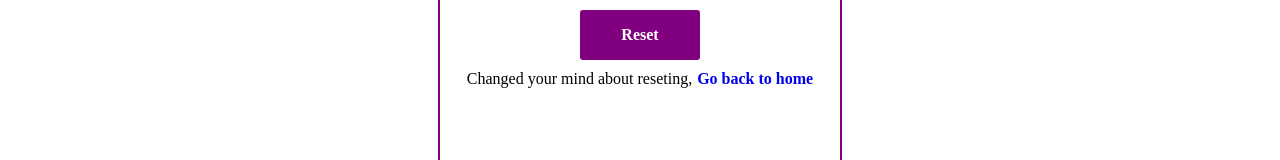
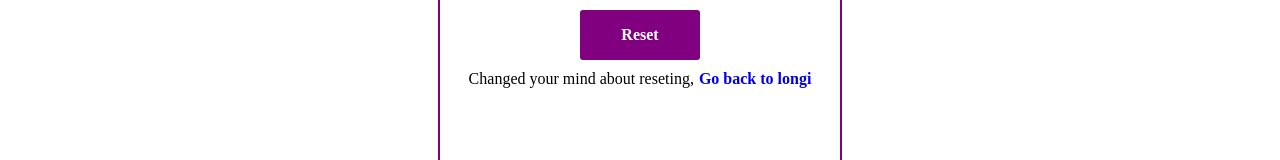
Before and after one commit to dev-sylv/EmailAuthFE, a React (Vite) app: page /reset-password in a window 1280 px wide. Shown: the part 296-456 px from the top of the page. Built offline with nearby package versions, Linux system fonts and the light colour scheme.

Commit message:
saved all

```diff
--- a/src/components/Input.tsx
+++ b/src/components/Input.tsx
@@ -9,11 +9,18 @@ const InputData: React.FC<iInput> = ({
   sign,
   request,
 }) => {
+  const [email, setEmail] = useState("");
   return (
     <div>
       <Field>
         <Form>
-          <Input placeholder={InputTittle} />
+          <Input
+            value={email}
+            onChange={(e: any) => {
+              setEmail(e.target.value);
+            }}
+            placeholder={InputTittle}
+          />
           {sign ? <Input placeholder={InputTittle1} /> : null}
           {request ? <Input placeholder={InputTittle2} /> : null}
         </Form>
--- a/src/pages/Auth/ResetPassword.tsx
+++ b/src/pages/Auth/ResetPassword.tsx
@@ -16,8 +16,8 @@ const ResetPassword = () => {
             console.log("I am working");
           }}
           text="Changed your mind about reseting"
-          route="Go back to home"
-          path="/"
+          route="Go back to longi"
+          path="/login"
         />
       </Main>
     </div>
```
